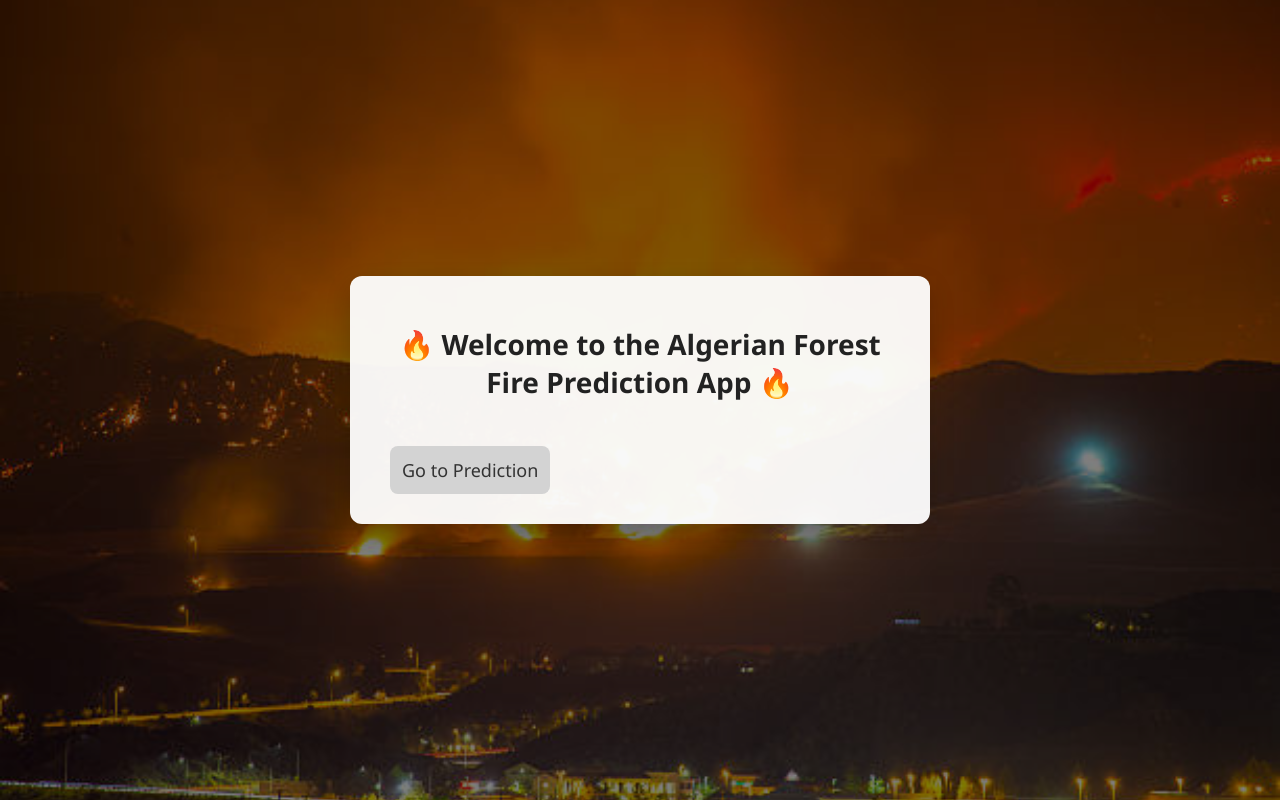
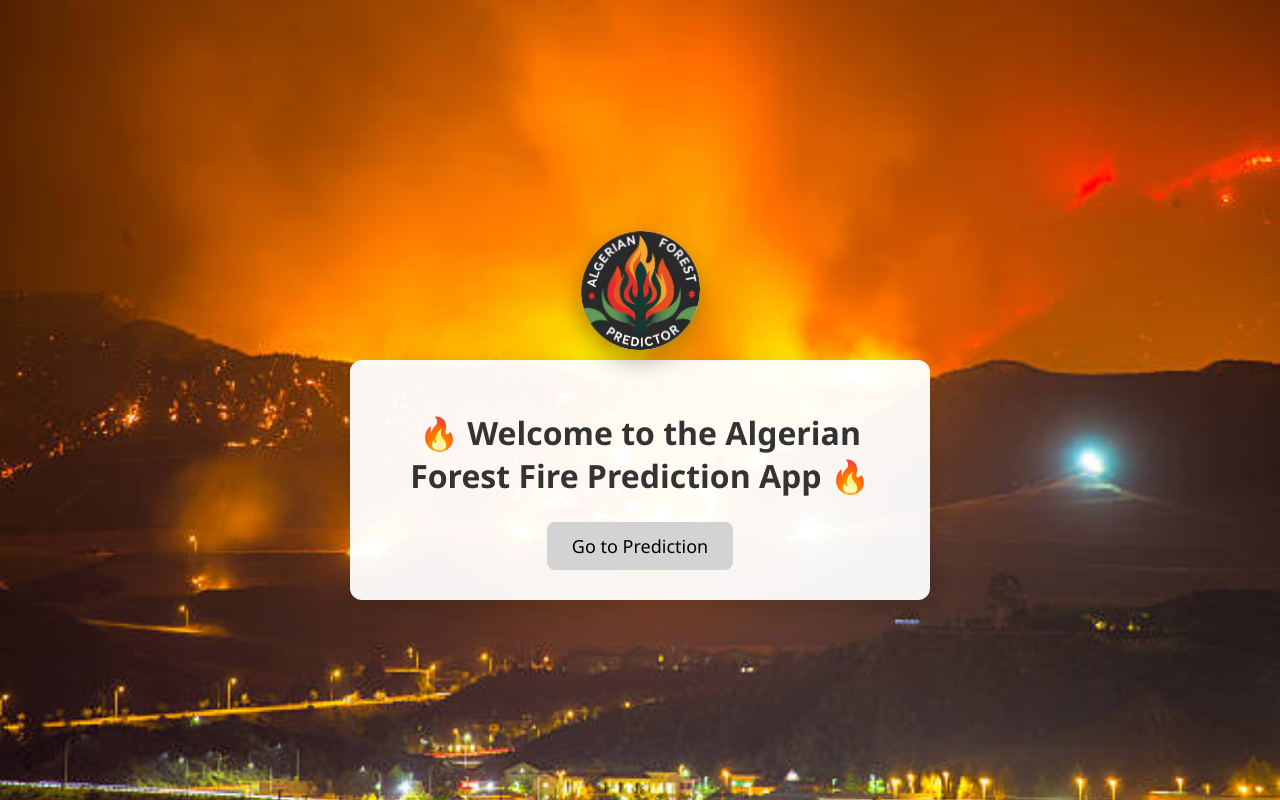
Before and after one commit to ash234king/Algerian_forest_fires, a Flask app: page / in a window 1280 px wide. Run offline with Flask 3, Linux system fonts and the light colour scheme; parts of the project's set-up code (start-up, migrations or seed data) failed here and were passed over.

Commit message:
your new changes

```diff
--- a/web_app_and_deployment/static/style.css
+++ b/web_app_and_deployment/static/style.css
@@ -1,61 +1,59 @@
-/* Background image setup with dark overlay */
+/* Base page layout */
 body {
     margin: 0;
     padding: 0;
     font-family: 'Segoe UI', Tahoma, Geneva, Verdana, sans-serif;
-    background: url("/static/background_photo.jpg") no-repeat center center fixed;
+    background: url("../static/background_photo.jpg") no-repeat center center fixed;
     background-size: cover;
-    height: 100vh;
     display: flex;
     align-items: center;
     justify-content: center;
-    position: relative;
+    min-height: 100vh;
+    flex-direction: column;
 }
 
-body::before {
-    content: "";
-    position: fixed;
-    top: 0;
-    left: 0;
-    width: 100%;
-    height: 100%;
-    background: rgba(0, 0, 0, 0.5);  /* dark overlay for readability */
-    z-index: -1;
+/* Circular 3D-effect logo */
+.logo-3d {
+    display: block;
+    margin: 30px auto 10px auto;
+    width: 120px;
+    height: 120px;
+    object-fit: cover;
+    border-radius: 50%;
+    box-shadow: 0 10px 25px rgba(0, 0, 0, 0.3);
+    transform: perspective(800px) rotateX(8deg) rotateY(-8deg);
+    transition: transform 0.5s ease, box-shadow 0.5s ease;
 }
 
-/* Shared container styles */
+.logo-3d:hover {
+    transform: perspective(800px) rotateX(0deg) rotateY(0deg) scale(1.05);
+    box-shadow: 0 15px 30px rgba(0, 0, 0, 0.4);
+}
+
+/* Shared card/container */
 .login, .container {
     background-color: rgba(255, 255, 255, 0.95);
     padding: 30px 40px;
     border-radius: 12px;
     box-shadow: 0px 10px 25px rgba(0, 0, 0, 0.2);
+    width: 90%;
     max-width: 500px;
-    width: 90%;
-    color: #333;
+    text-align: center;
 }
 
 /* Headings */
-.login h1,
-.container h1 {
-    text-align: center;
+h1, h2 {
+    color: #333;
     margin-bottom: 25px;
-    font-size: 28px;
-    color: #222;
 }
 
-.login h2 {
-    text-align: center;
-    color: #555;
-    margin-top: 20px;
-}
-
-/* Form and Inputs */
-.login form {
+/* Form structure */
+form {
     display: flex;
     flex-direction: column;
 }
 
-.login input {
+input[type="text"] {
     padding: 12px 15px;
     margin: 8px 0;
     border: 1px solid #ccc;
@@ -64,29 +62,46 @@ body::before {
     transition: border-color 0.3s;
 }
 
-.login input:focus {
+input[type="text"]:focus {
     border-color: #888;
     outline: none;
 }
 
-/* Button with light grey color */
-.login button,
-.button {
+/* Light Grey Button Styling */
+button {
     margin-top: 20px;
     padding: 12px;
-    background-color: #d3d3d3;  /* light grey */
-    color: #333;
+    background-color: #d3d3d3;
+    color: #000;
     border: none;
     border-radius: 8px;
     font-size: 18px;
     cursor: pointer;
     transition: background-color 0.3s;
-    text-align: center;
-    text-decoration: none;
-    display: inline-block;
 }
 
-.login button:hover,
+button:hover {
+    background-color: #bcbcbc;
+}
+
+/* Result Highlight */
+h2 {
+    color: #007bff;
+    margin-top: 20px;
+}
+
+/* Link-like button (for index) */
+.button {
+    display: inline-block;
+    padding: 12px 25px;
+    font-size: 18px;
+    background-color: #d3d3d3;
+    color: black;
+    text-decoration: none;
+    border-radius: 8px;
+    transition: background-color 0.3s;
+}
+
 .button:hover {
-    background-color: #bcbcbc;  /* darker grey on hover */
+    background-color: #c0c0c0;
 }
--- a/web_app_and_deployment/templates/home.html
+++ b/web_app_and_deployment/templates/home.html
@@ -4,6 +4,7 @@
     </head>
     <body>
         <div class="login">
+            <img src="{{ url_for('static', filename='Logo.jpg') }}" alt="Logo" class="logo-3d">
             <h1> FWI PREDICTION</h1>
             <form action="{{url_for('predict_datapoint')}}" method="post">
                 <input type="text" name="Temperature" placeholder="Temperature" required="required"/>
--- a/web_app_and_deployment/templates/index.html
+++ b/web_app_and_deployment/templates/index.html
@@ -5,6 +5,7 @@
     <link rel="stylesheet" href="{{ url_for('static', filename='style.css') }}">
 </head>
 <body>
+    <img src="{{ url_for('static', filename='Logo.jpg') }}" alt="Logo" class="logo-3d">
     <div class="container">
         <h1>🔥 Welcome to the Algerian Forest Fire Prediction App 🔥</h1>
         <a href="{{ url_for('predict_datapoint') }}" class="button">Go to Prediction</a>
--- a/web_app_and_deployment/templates/result.html
+++ b/web_app_and_deployment/templates/result.html
@@ -6,6 +6,7 @@
 </head>
 <body>
     <div class="container">
+        <img src="{{ url_for('static', filename='Logo.jpg') }}" alt="Logo" class="logo-3d">
         <h1>FWI Prediction Result</h1>
         <h2>The predicted FWI value is: {{ results}}</h2>
         <a href="{{ url_for('predict_datapoint') }}" class="button">Back to Form</a>
```
Also changed, not shown: web_app_and_deployment/static/Logo.jpg (added).
